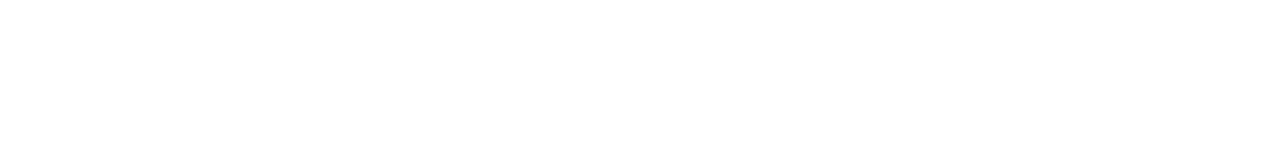
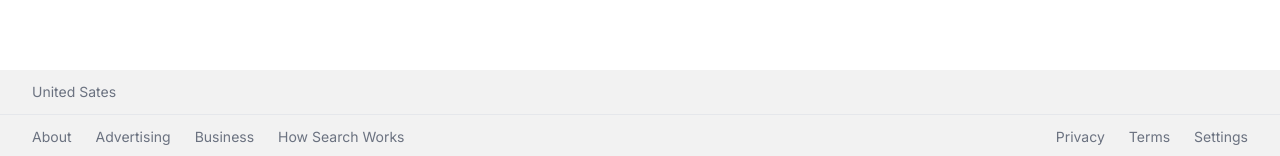
Before and after one commit to Siva-S92/My_Google_Mechine, a Next.js app: page / in a window 1280 px wide. Shown: the part 641-797 px from the top of the page. Built offline with nearby package versions, Linux system fonts and the light colour scheme; no server answers.

Commit message:
add footer component

```diff
--- a/src/app/layout.js
+++ b/src/app/layout.js
@@ -1,5 +1,6 @@
 import { Inter } from "next/font/google";
 import "./globals.css";
+import Footer from "@/components/Footer";
 
 const inter = Inter({ subsets: ["latin"] });
 
@@ -11,7 +12,10 @@
 export default function RootLayout({ children }) {
   return (
     <html lang="en">
-      <body className={inter.className}>{children}</body>
+      <body className={inter.className}>
+        {children}
+        <Footer />
+      </body>
     </html>
   );
 }
--- /dev/null
+++ b/src/components/CountryLookup.jsx
@@ -0,0 +1,22 @@
+"use client";
+import React, { useEffect, useState } from "react";
+
+function CountryLookup() {
+  const [country, setCountry] = useState("United Sates");
+
+  useEffect(() => {
+    const getCountry = async () => {
+      const response = await fetch(`https://ipapi.co/json`)
+        .then((res) => res.json())
+        .then((data) => data.country_name);
+      if (!response) return;
+      setCountry(response);
+    };
+    getCountry();
+  }, []);
+
+
+  return <div>{country}</div>;
+}
+
+export default CountryLookup;
--- /dev/null
+++ b/src/components/Footer.jsx
@@ -0,0 +1,27 @@
+import React from 'react'
+import CountryLookup from './CountryLookup'
+
+function Footer() {
+  return (
+    <div className='absolute bottom-0 bg-[#f2f2f2] w-full text-sm text-gray-500'>
+      <div className='border-b px-8 py-3'>
+        <CountryLookup />
+      </div>
+      <div className='flex flex-col sm:flex-row justify-between items-center px-8 py-3 space-y-7 sm:space-y-0'>
+        <ul className='flex items-center space-x-6'>
+          <li className='hover:underline cursor-pointer'>About</li>
+          <li className='hover:underline cursor-pointer'>Advertising</li>
+          <li className='hover:underline cursor-pointer'>Business</li>
+          <li className='hover:underline cursor-pointer'>How Search Works</li>
+        </ul>
+        <ul className='flex items-center space-x-6'>
+          <li className='hover:underline cursor-pointer'>Privacy</li>
+          <li className='hover:underline cursor-pointer'>Terms</li>
+          <li className='hover:underline cursor-pointer'>Settings</li>
+        </ul>
+      </div>
+    </div>
+  )
+}
+
+export default Footer
```
